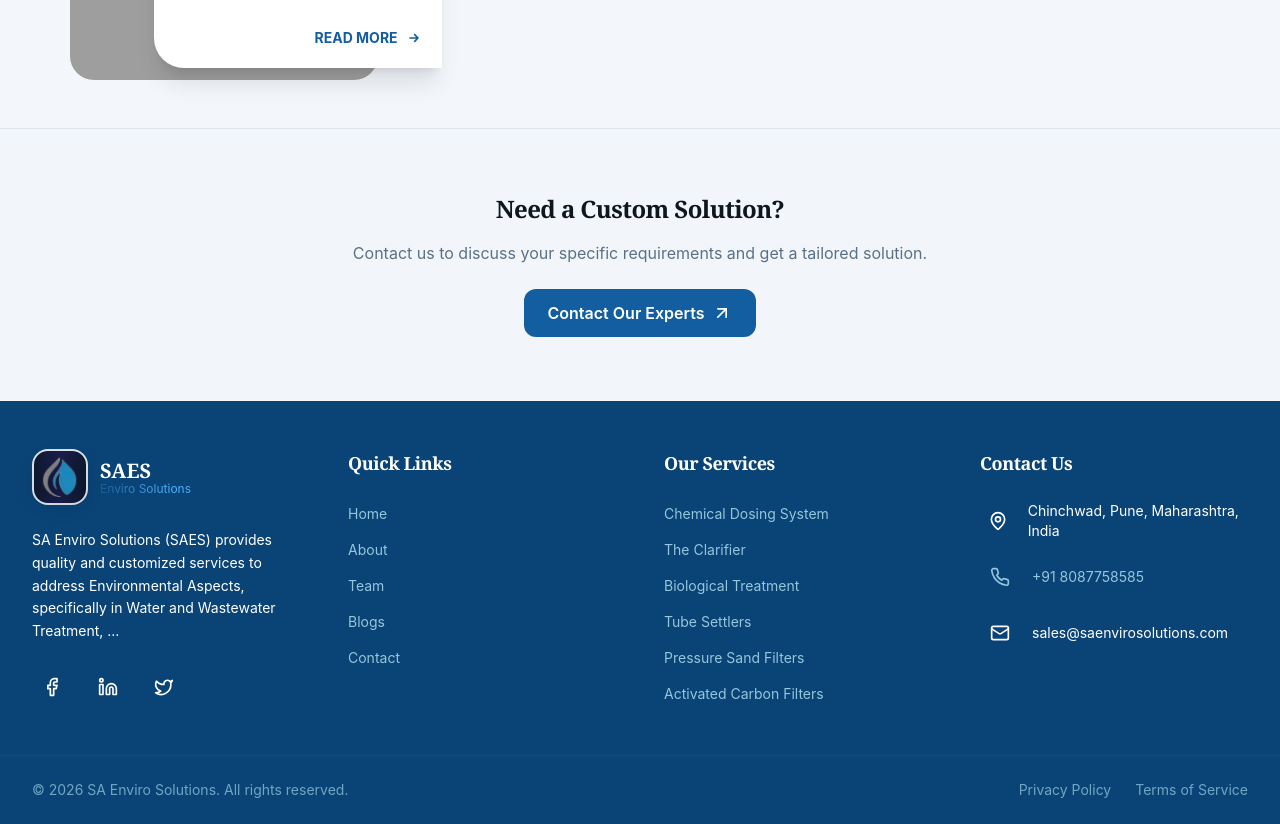
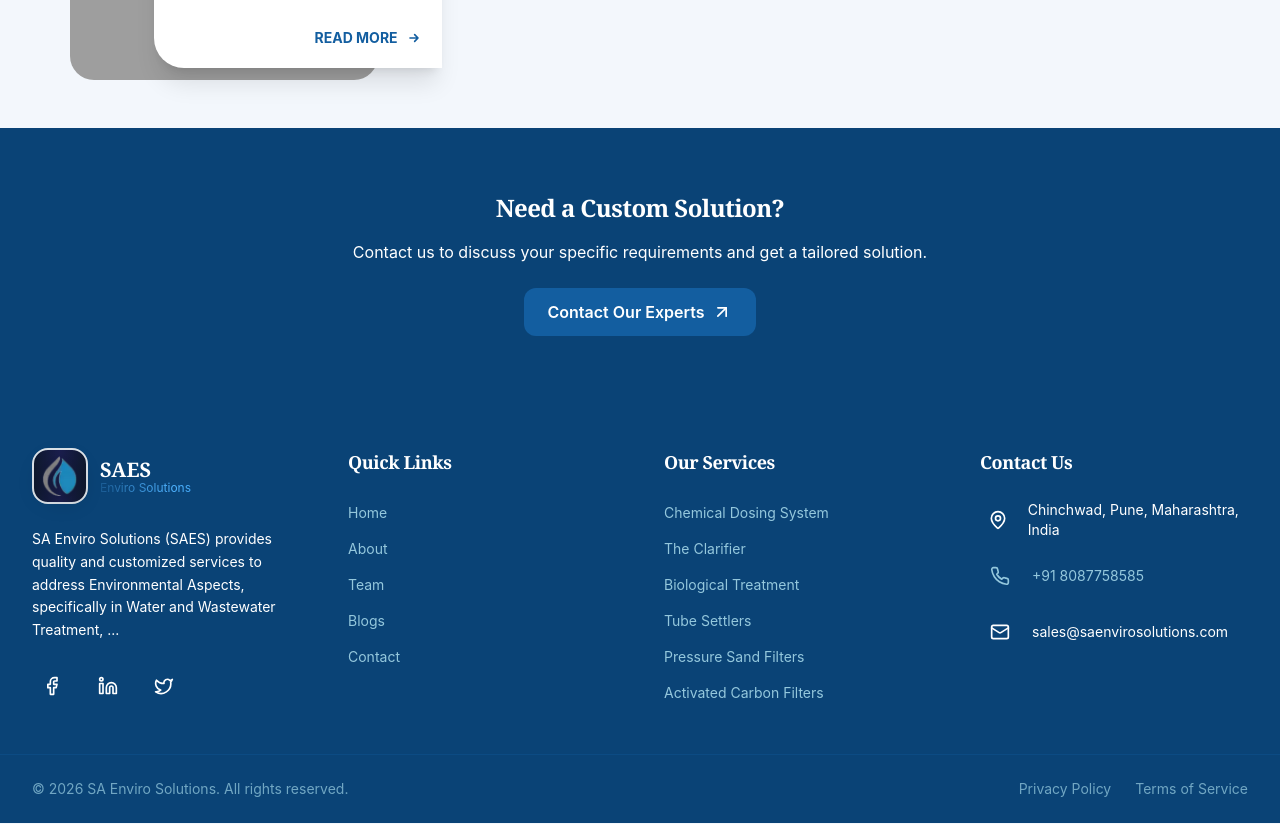
Before and after one commit to Sumeet1885/sa-enviro, a React (Vite) app: page /services in a window 1280 px wide. Shown: the part 3320-4144 px from the top of the page. Built offline with nearby package versions, Linux system fonts and the light colour scheme; grey boxes are pictures that could not be loaded.

Commit message:
Chage the About section img for the home page into a static

```diff
--- a/src/components/home/AboutSection.tsx
+++ b/src/components/home/AboutSection.tsx
@@ -7,8 +7,6 @@ import aboutImage from "@/assets/about-hero.webp";
 import { AnimatedImgCard } from "@/components/ui/AnimatedImgCard";
 import { useState } from "react";
 
-
-
 export const AboutSection = () => {
   const [isHovered, setIsHovered] = useState(false);
 
@@ -16,7 +14,16 @@ export const AboutSection = () => {
     <section className=" section-padding light-section relative overflow-hidden border-border border-2">
       <div className="container-wide">
         <div className="grid lg:grid-cols-2 gap-12 lg:gap-20 items-center">
-          <AnimatedSection direction="left">
+          <AnimatedSection direction="left" className="lg:hidden">
+            <div className="aspect-[4/3] rounded-2xl overflow-hidden shadow-water">
+              <img
+                src={aboutImage}
+                alt="Our Facility"
+                className="w-full h-full object-cover"
+              />
+            </div>
+          </AnimatedSection>
+          <AnimatedSection direction="left" className="hidden lg:block">
             <AnimatedImgCard aboutImage={aboutImage} />
           </AnimatedSection>
 
--- a/src/pages/Services.tsx
+++ b/src/pages/Services.tsx
@@ -35,13 +35,13 @@ const Services = () => {
       </section>
 
       {/* CTA */}
-      <section className="py-16 bg-muted/30 border-t border-border">
+      <section className="py-16 bg-muted/30 bg-water-deep">
         <div className="container-wide text-center">
           <div>
-            <h2 className="text-2xl font-display font-bold text-foreground mb-4">
+            <h2 className="text-2xl font-display font-bold text-primary-foreground mb-4">
               Need a Custom Solution?
             </h2>
-            <p className="text-muted-foreground mb-6 max-w-xl mx-auto">
+            <p className="text-primary-foreground mb-6 max-w-xl mx-auto">
               Contact us to discuss your specific requirements and get a
               tailored solution.
             </p>
```
